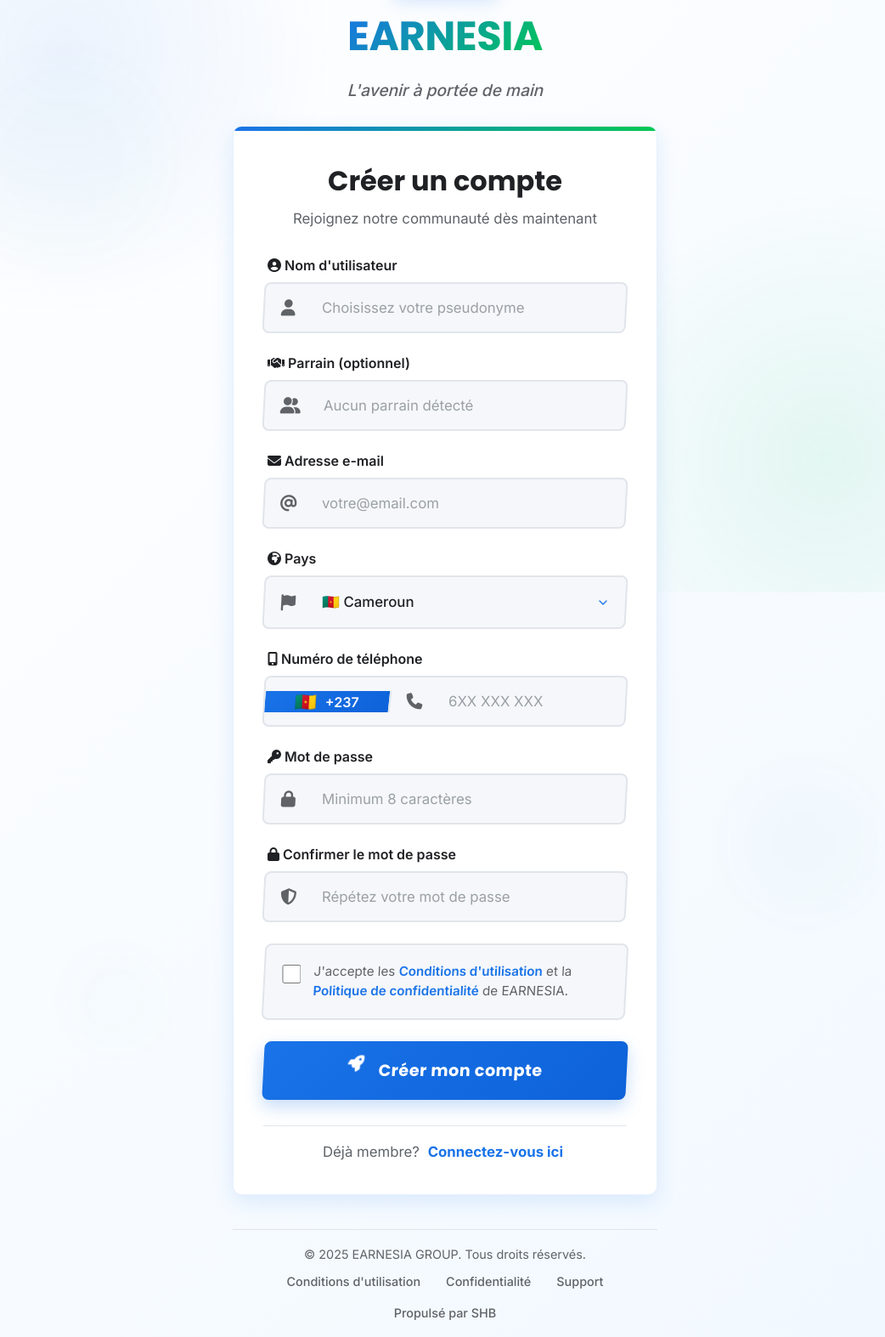
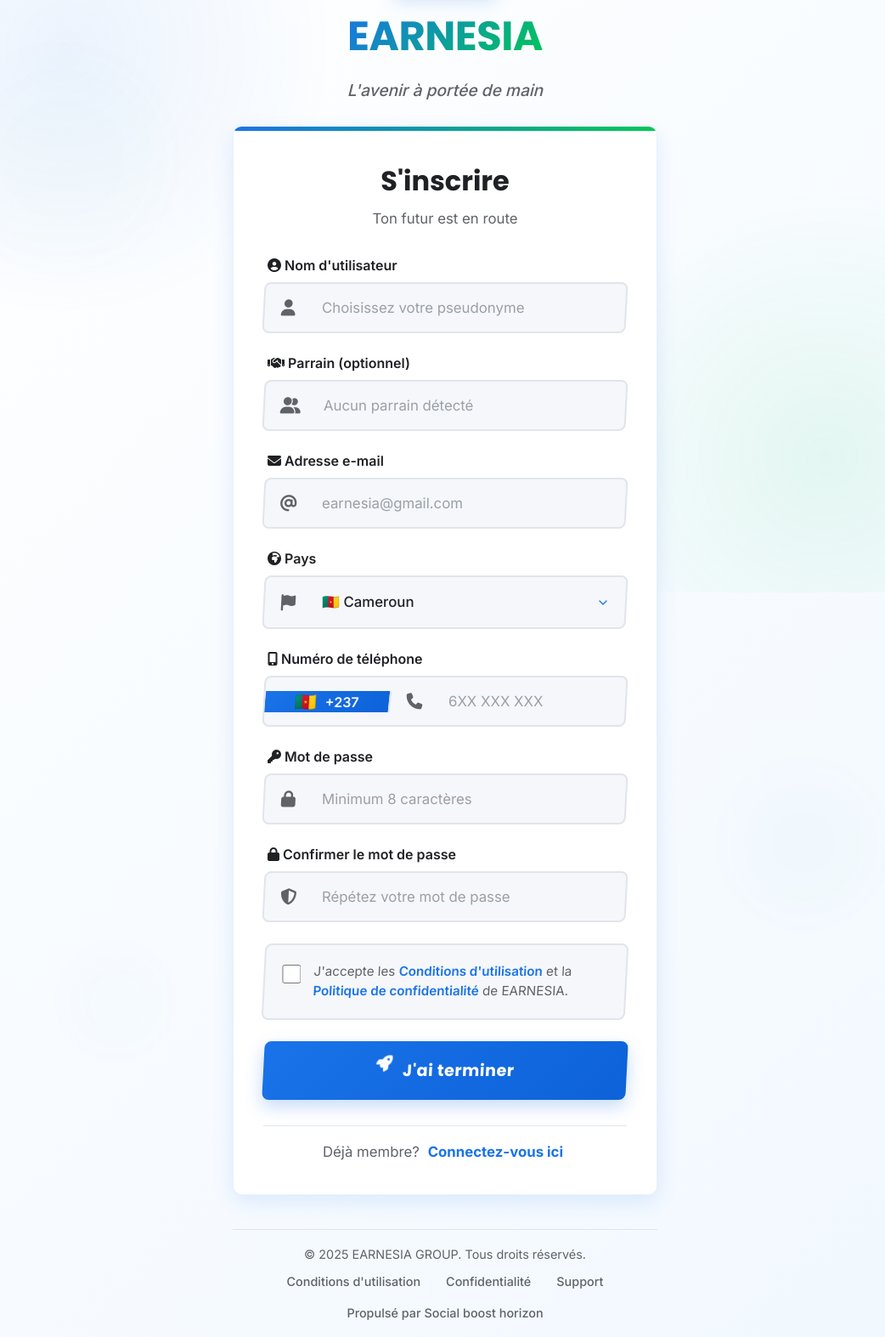
Before and after one commit to exaucenapopolo/EARNESIA-GROUP, a plain HTML site: page index.html in a window 1280 px wide. Shown: the part 103-1676 px from the top of the page at 85% size, without its empty margins (116-1158 px from the left). Drawn offline with Linux system fonts and the light colour scheme.

Commit message:
Update registration form text and placeholders

```diff
--- a/index.html
+++ b/index.html
@@ -866,8 +866,8 @@
     <!-- Carte principale -->
     <div class="card">
       <div class="card-header">
-        <h1>Créer un compte</h1>
-        <p>Rejoignez notre communauté dès maintenant</p>
+        <h1>S'inscrire</h1>
+        <p>Ton futur est en route</p>
       </div>
 
       <!-- Messages d'erreur/succès -->
@@ -890,7 +890,7 @@
           <label for="par"><i class="fas fa-handshake"></i> Parrain (optionnel)</label>
           <div class="input-group" id="parInputGroup">
             <div class="input-icon"><i class="fas fa-user-friends"></i></div>
-            <input type="text" id="par" name="par" placeholder="Saisissez le nom du parrain" disabled>
+            <input type="text" id="par" name="par" placeholder="Votre parrain" disabled>
           </div>
         </div>
 
@@ -899,7 +899,7 @@
           <label for="email"><i class="fas fa-envelope"></i> Adresse e-mail</label>
           <div class="input-group">
             <div class="input-icon"><i class="fas fa-at"></i></div>
-            <input type="email" id="email" name="email" required placeholder="votre@email.com">
+            <input type="email" id="email" name="email" required placeholder="earnesia@gmail.com">
           </div>
         </div>
 
@@ -984,7 +984,7 @@
   <div class="input-group phone-group">
     <div class="country-code"><span id="selectedFlag" class="flag">🇨🇲</span><span id="countryCode">+237</span></div>
     <div class="input-icon"><i class="fas fa-phone"></i></div>
-    <input type="tel" id="phone" name="phone" required class="phone-input" placeholder="6XX XXX XXX">
+    <input type="tel" id="phone" name="phone" required class="phone-input" placeholder="699 85 36 65">
   </div>
 </div>
 
@@ -1016,7 +1016,7 @@
         </div>
 
         <!-- Bouton d'inscription -->
-        <button type="submit" class="btn"><i class="fas fa-rocket"></i> Créer mon compte</button>
+        <button type="submit" class="btn"><i class="fas fa-rocket"></i>J'ai terminer</button>
       </form>
 
       <!-- Lien de connexion -->
@@ -1030,7 +1030,7 @@
         <a href="terms.html">Conditions d'utilisation</a>
         <a href="privacy.html">Confidentialité</a>
         <a href="support.html">Support</a>
-        <a href="https://social-boost-horizon-new-sbh.vercel.app" target="_blank">Propulsé par SHB</a>
+        <a href="https://socialboosthorizon.com" target="_blank">Propulsé par Social boost horizon</a>
       </div>
     </div>
   </div>
```
